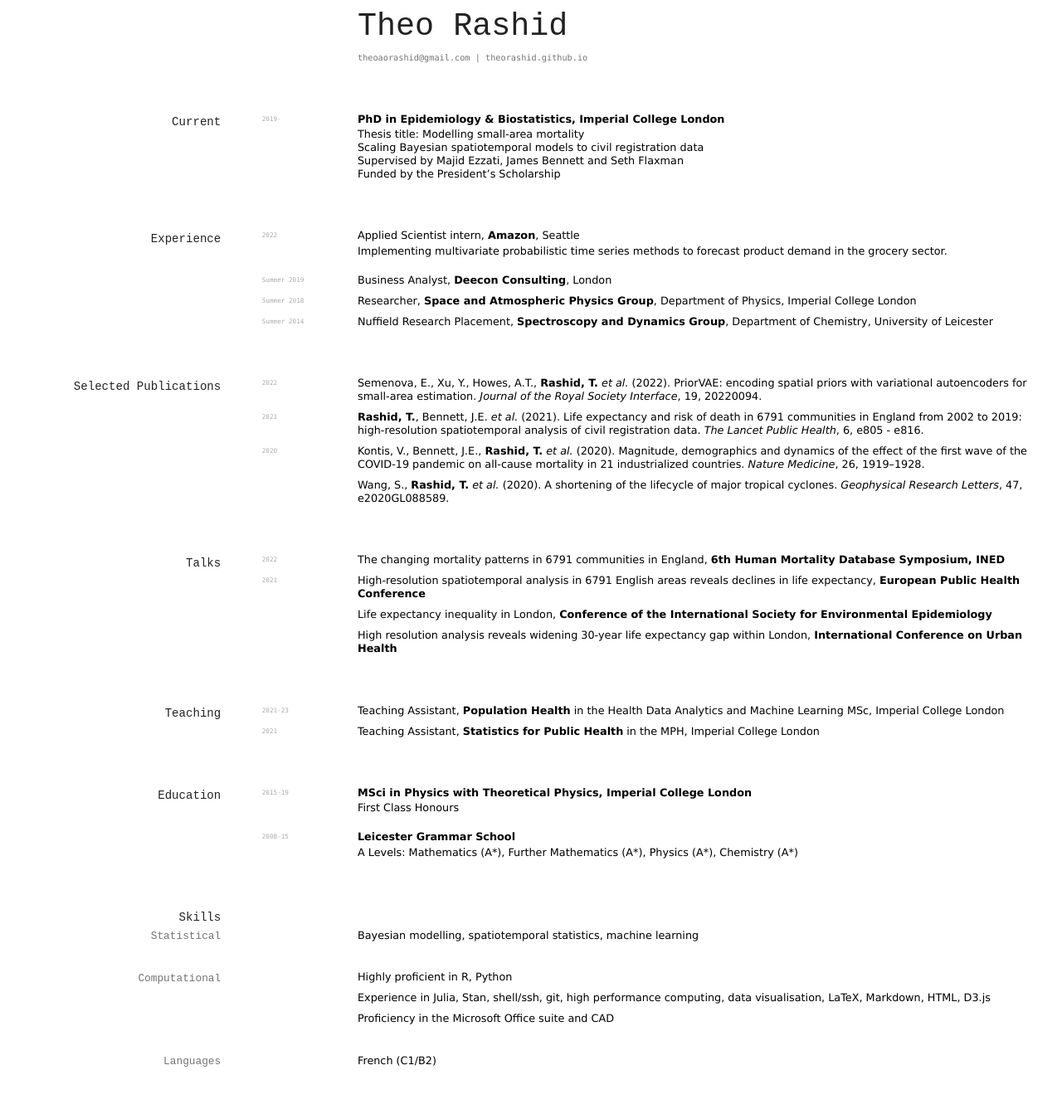
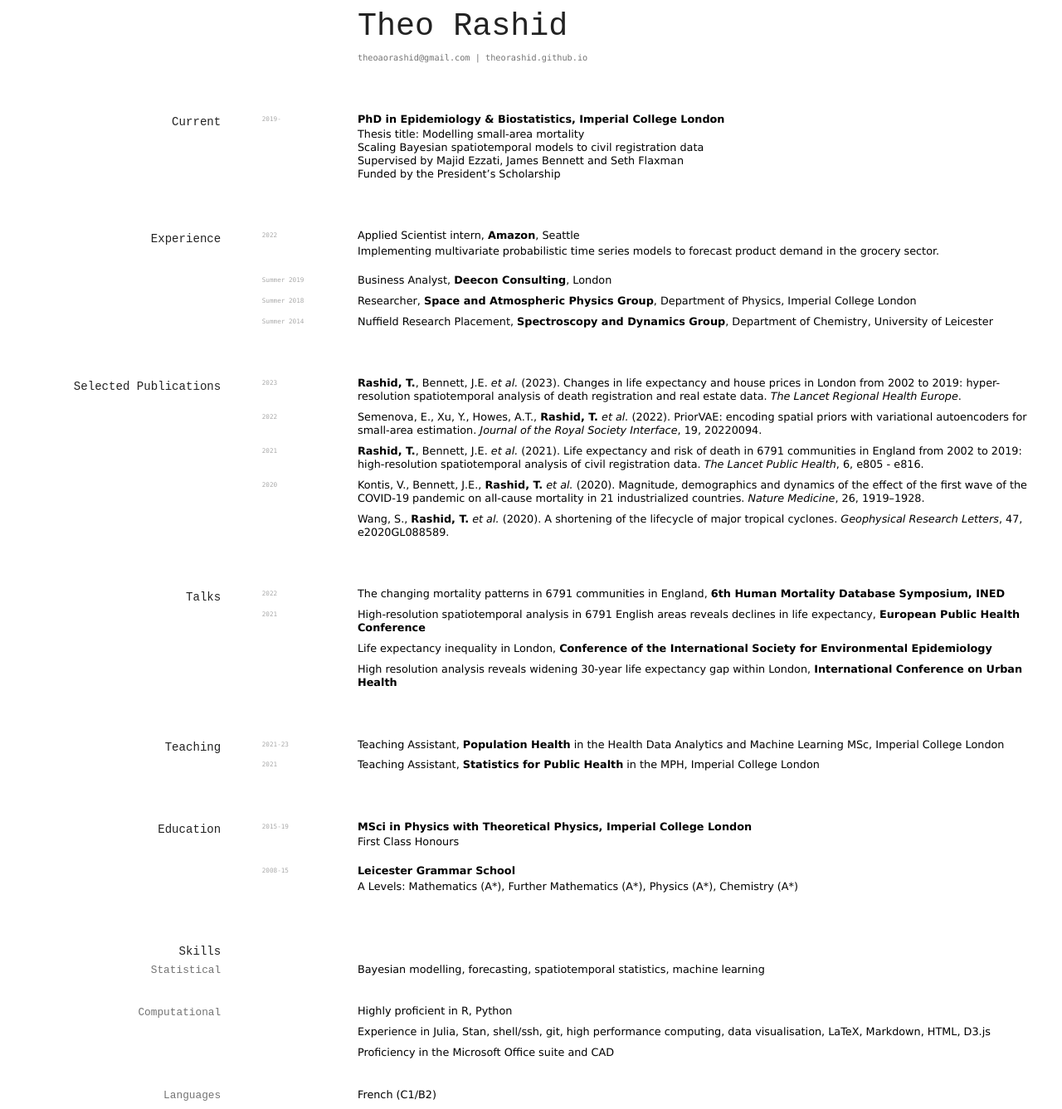
Before and after one commit to elipapa/markdown-cv, a Jekyll site: the page built from index.md, in a window 1280 px wide. Shown: the whole page at 83% size. Built offline with Jekyll 4.4.1, drawn with Linux system fonts in a browser that asks for light colours; our own code applies the rules of GitHub Pages for plain Markdown files; before the commit the page ends 1296 px from its top, so only the background shows below that.

Commit message:
add reg health euopre publication

```diff
--- a/index.md
+++ b/index.md
@@ -25,7 +25,7 @@ __PhD in Epidemiology & Biostatistics, Imperial College London__
 
 `2022`
 Applied Scientist intern, __Amazon__, Seattle
-- Implementing multivariate probabilistic time series methods to forecast product demand in the grocery sector.
+- Implementing multivariate probabilistic time series models to forecast product demand in the grocery sector.
 
 `Summer 2019`
 Business Analyst, __Deecon Consulting__, London
@@ -39,6 +39,9 @@ Nuffield Research Placement, __Spectroscopy and Dynamics Group__, Department of
 
 
 ## Selected Publications
+
+`2023`
+__Rashid, T.__, Bennett, J.E. _et al._ (2023). [Changes in life expectancy and house prices in London from 2002 to 2019: hyper-resolution spatiotemporal analysis of death registration and real estate data](https://www.thelancet.com/journals/lanepe/article/PIIS2666-7762(22)00276-9/fulltext). _The Lancet Regional Health Europe_.
 
 `2022`
 Semenova, E., Xu, Y., Howes, A.T., __Rashid, T.__ _et al._ (2022). [PriorVAE: encoding spatial priors with variational autoencoders for small-area estimation](https://royalsocietypublishing.org/doi/10.1098/rsif.2022.0094). _Journal of the Royal Society Interface_, 19, 20220094.
@@ -92,7 +95,7 @@ __Leicester Grammar School__
 
 ## Skills
 ### Statistical
-Bayesian modelling, spatiotemporal statistics, machine learning
+Bayesian modelling, forecasting, spatiotemporal statistics, machine learning
 
 ### Computational
 Highly proficient in R, Python
```
